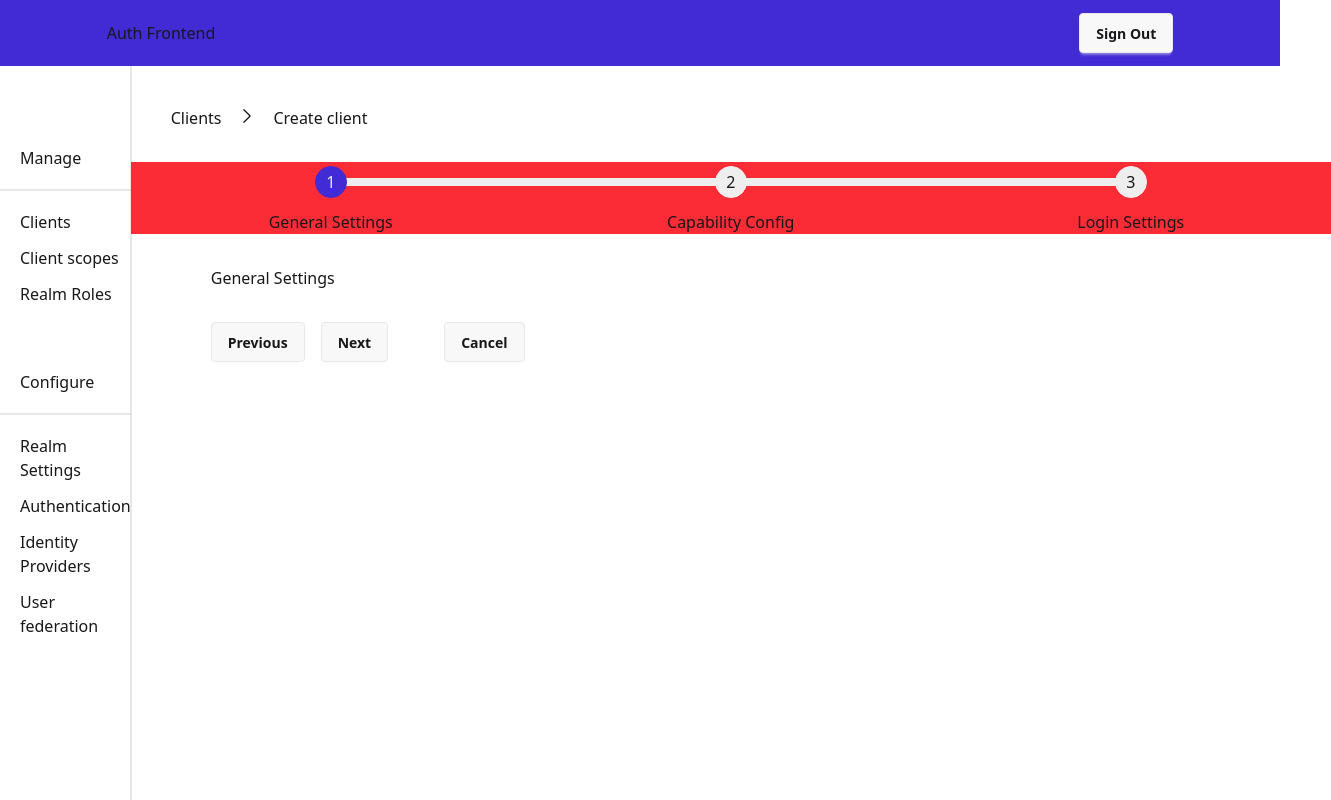
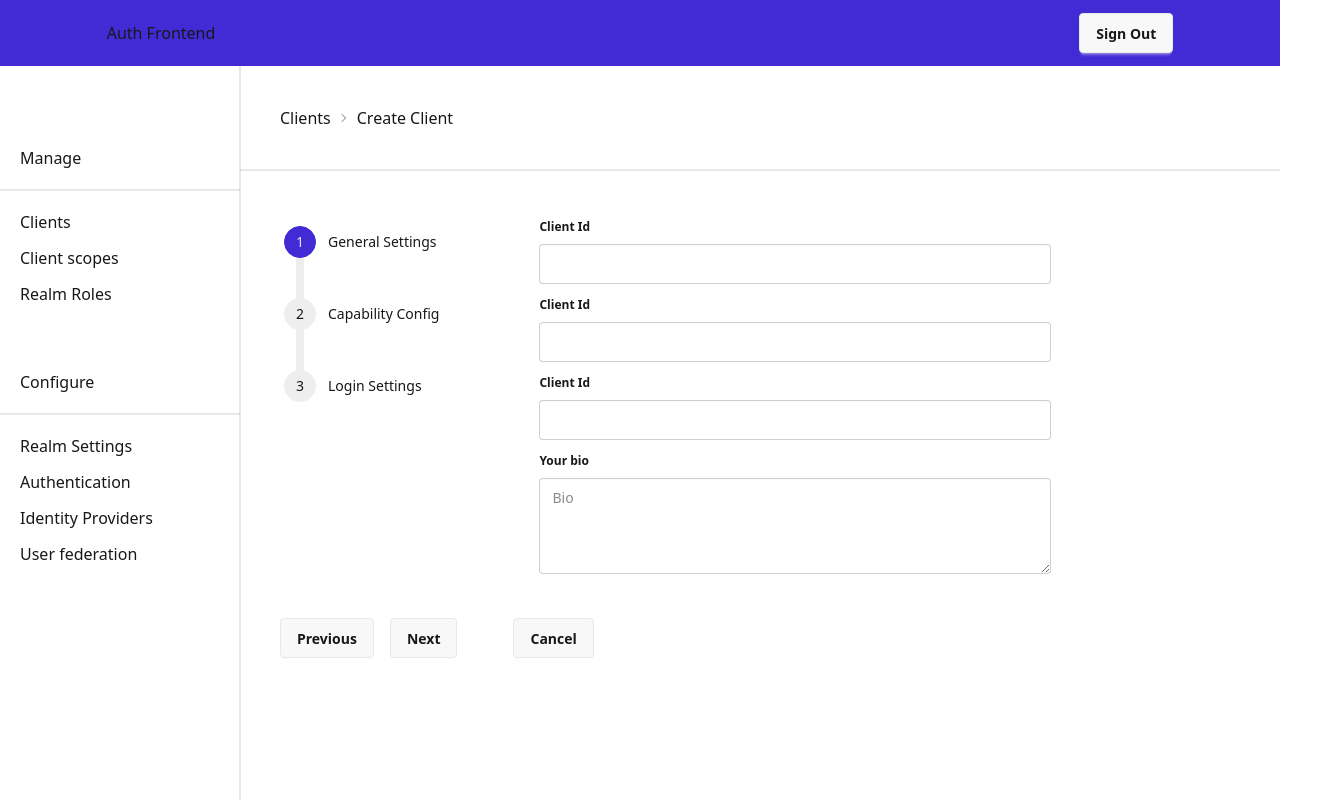
Before and after one commit to andrewass/auth-frontend, a Next.js app: page /clients/registration in a window 1280 px wide. Shown: the whole page, 1331 px wide, since content can reach past the window. Built offline with nearby package versions, Linux system fonts and the light colour scheme; no server answers.

Commit message:
Redesign of client registration page

```diff
--- a/src/app/clients/registration/GeneralSettings.tsx
+++ b/src/app/clients/registration/GeneralSettings.tsx
@@ -1,3 +1,34 @@
 export default function GeneralSettings() {
-	return <div>General Settings</div>;
+	return (
+		<div className="ml-20">
+			<fieldset className="fieldset">
+				<legend className="fieldset-legend">Client Id</legend>
+				<input
+					type="text"
+					className="input w-full max-w-xs sm:max-w-md lg:max-w-lg"
+				/>
+			</fieldset>
+			<fieldset className="fieldset">
+				<legend className="fieldset-legend">Client Id</legend>
+				<input
+					type="text"
+					className="input w-full max-w-xs sm:max-w-md lg:max-w-lg"
+				/>
+			</fieldset>
+			<fieldset className="fieldset">
+				<legend className="fieldset-legend">Client Id</legend>
+				<input
+					type="text"
+					className="input w-full max-w-xs sm:max-w-md lg:max-w-lg"
+				/>
+			</fieldset>
+			<fieldset className="fieldset">
+				<legend className="fieldset-legend">Your bio</legend>
+				<textarea
+					className="textarea h-24 w-full max-w-xs sm:max-w-md lg:max-w-lg"
+					placeholder="Bio"
+				></textarea>
+			</fieldset>
+		</div>
+	);
 }
--- a/src/app/clients/registration/page.tsx
+++ b/src/app/clients/registration/page.tsx
@@ -1,6 +1,5 @@
 "use client";
 
-import Link from "next/link";
 import { redirect } from "next/navigation";
 import { useState } from "react";
 import CapabilityConfig from "@/app/clients/registration/CapabilityConfig";
@@ -11,26 +10,21 @@ export default function ClientRegistrationPage() {
 	const [currentStep, setCurrentStep] = useState<number>(1);
 
 	return (
-		<div className="flex flex-col gap-8">
-			<div className="flex flex-row gap-4 mt-10 ml-10">
-				<Link href="/clients">Clients</Link>
-				<svg
-					xmlns="http://www.w3.org/2000/svg"
-					fill="none"
-					viewBox="0 0 24 24"
-					strokeWidth={1.5}
-					stroke="currentColor"
-					className="size-5"
-				>
-					<path
-						strokeLinecap="round"
-						strokeLinejoin="round"
-						d="m8.25 4.5 7.5 7.5-7.5 7.5"
-					/>
-				</svg>
-				<span>Create client</span>
+		<div className="flex flex-col">
+			<div className="breadcrumbs p-10">
+				<ul>
+					<li>
+						<a href="/clients">Clients</a>
+					</li>
+					<li>Create Client</li>
+				</ul>
 			</div>
-			<ul className="steps steps-vertical lg:steps-horizontal w-300 bg-red-500">
+
+			<div className="divider divider-vertical m-0 h-0" />
+
+			<div className="flex flex-col gap-10 p-10">
+				<div className="flex flex-row gap-5 items-start">
+					<ul className="steps steps-vertical text-sm gap-2">
 						<li className={`step ${currentStep >= 1 ? "step-primary" : ""}`}>
 							General Settings
 						</li>
@@ -42,13 +36,14 @@ export default function ClientRegistrationPage() {
 						</li>
 					</ul>
 
-			<div className="ml-20">
+					<div className="flex-1">
 						{currentStep === 1 && <GeneralSettings />}
 						{currentStep === 2 && <CapabilityConfig />}
 						{currentStep === 3 && <LoginSettings />}
 					</div>
+				</div>
 
-			<div className="flex flex-row gap-14 ml-20">
+				<div className="flex flex-row gap-14">
 					<div className="flex flex-row gap-4">
 						<button
 							className="btn"
@@ -68,5 +63,6 @@ export default function ClientRegistrationPage() {
 					</button>
 				</div>
 			</div>
+		</div>
 	);
 }
```
Lines whose indentation alone changed are shown as unchanged.
